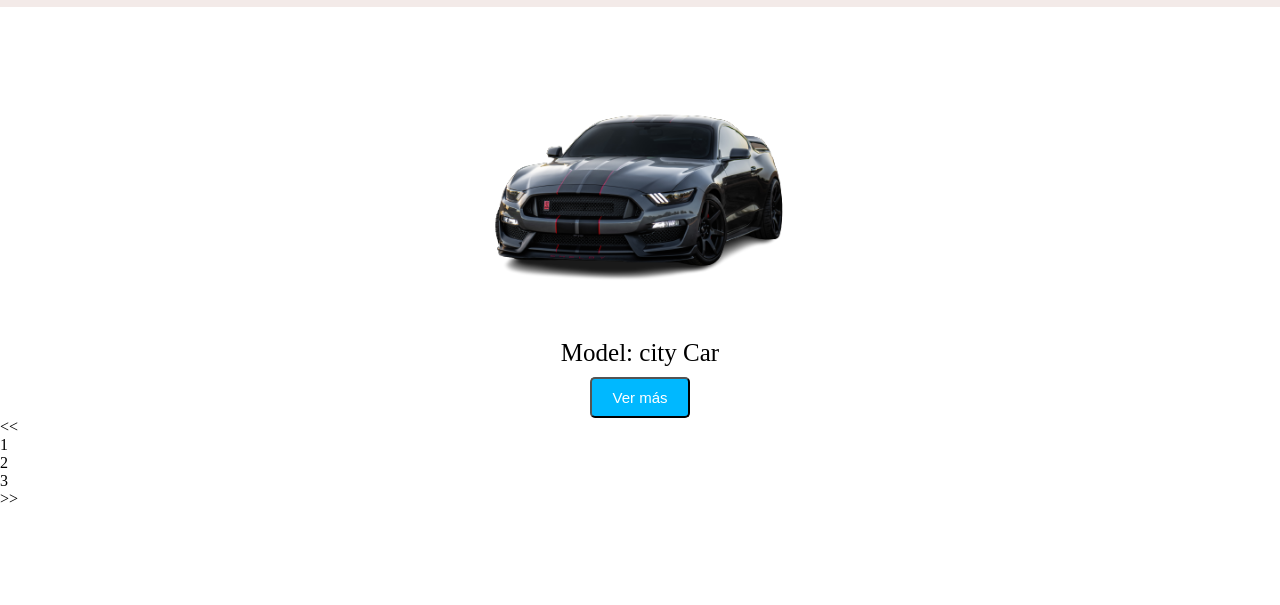
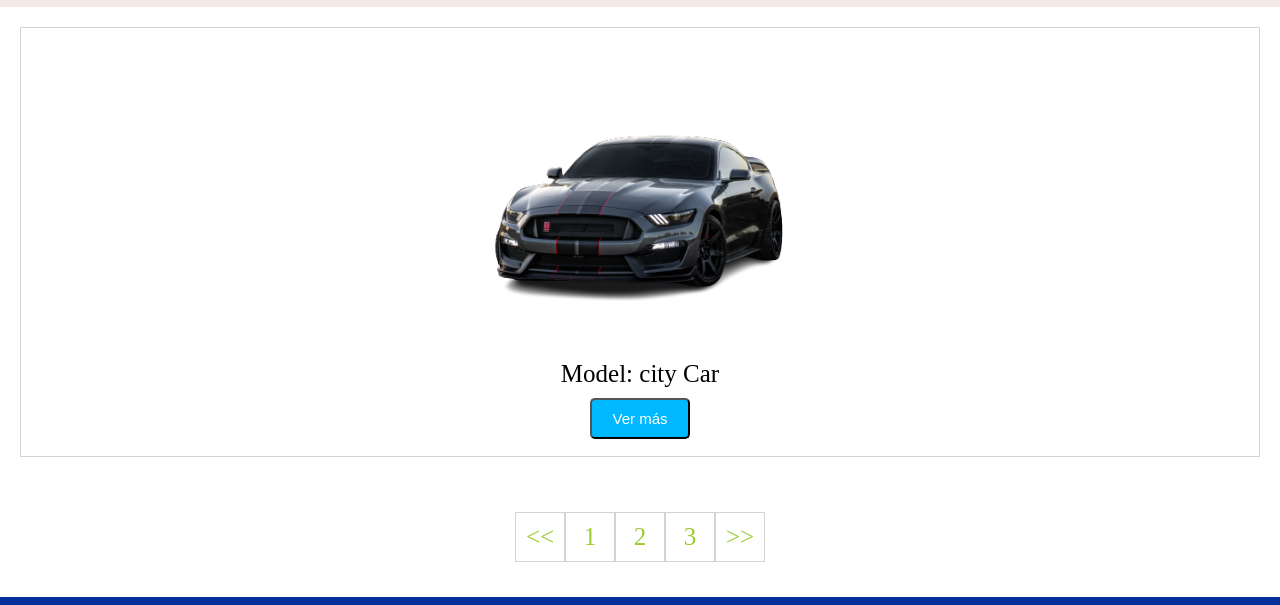
Before and after one commit to marvrosss/desafio_mediaqueries, a plain HTML site: page index.html in a window 1280 px wide. Shown: the part 153-758 px from the top of the page. Drawn offline with Linux system fonts and the light colour scheme.

Commit message:
seccion paginas y posible finalizacion visata movil

```diff
--- a/assets/style/style.css
+++ b/assets/style/style.css
@@ -12,7 +12,7 @@
     "main"
     "footer"
     ;
-    grid-template-rows: 80px 80px 85% 80px;
+    grid-template-rows: 80px 80px auto 80px;
     min-height: 85vh;
 }
 
@@ -89,6 +89,9 @@ main .card{
     display: flex;
     flex-direction: column;
     align-items: center;
+    border: 1px solid lightgrey;
+    margin: 20px;
+    height: 430px;
 }
 main .card img{
     width: 300px;
@@ -110,4 +113,29 @@ main .card .text-button button{
     border-radius: 5px;
     width: 100px;
 }
+
+    /* paginas */
+    main .paginas{
+        display: flex;
+        justify-content: center;
+    }
+    main .paginas ul{
+        list-style: none;
+        display: flex;
+        padding: 5px;
+        margin: 30px;
+    }
+    main .paginas ul li{
+        display: flex;
+        justify-content: center;
+        align-items: center;
+        border: 1px solid lightgray;
+        width: 50px;
+        height: 50px;
+        color:yellowgreen;
+        font-size: 25px;
+
+    }
+
+
 /* fin main */
```
